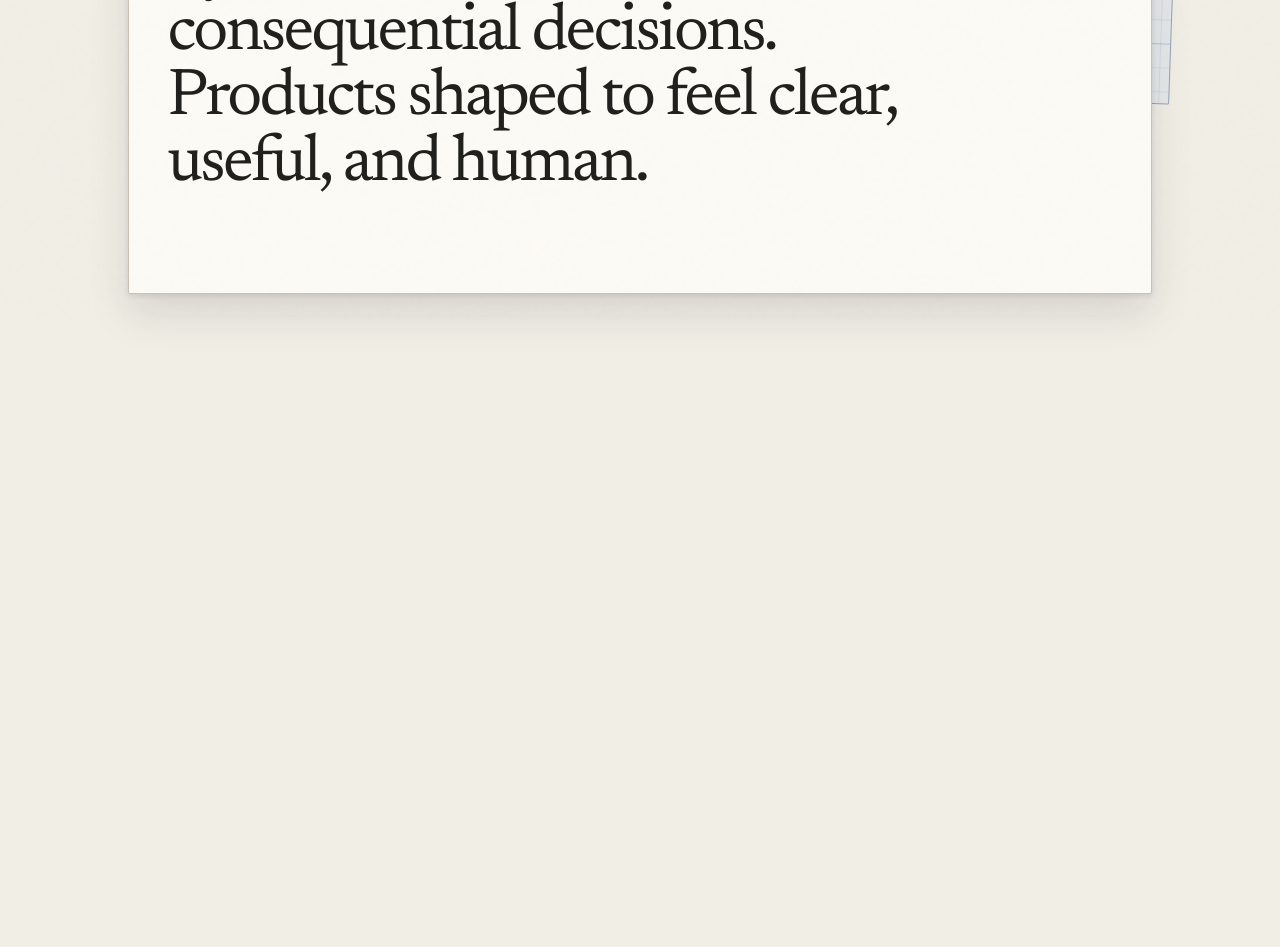
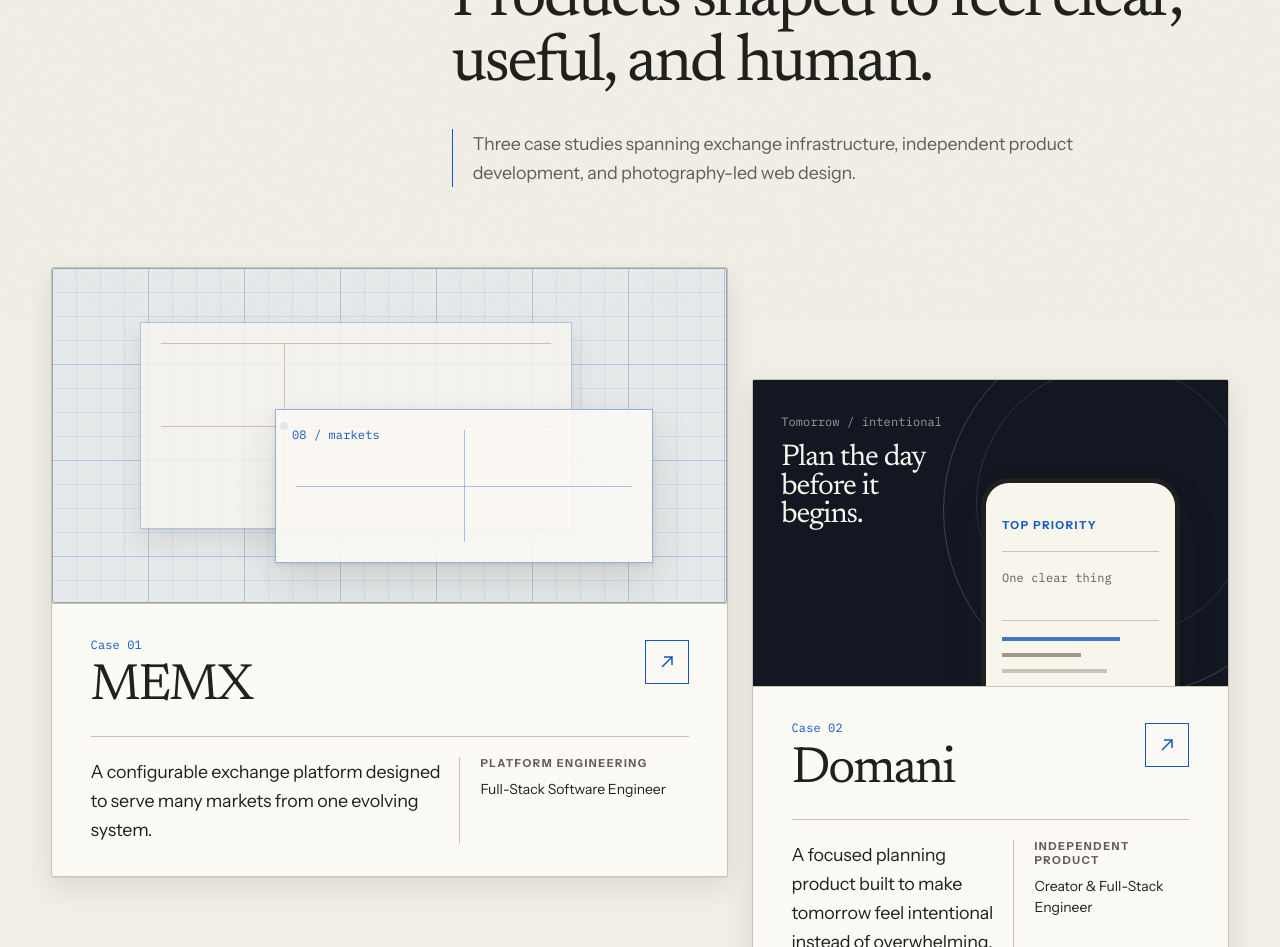
Before and after one commit to parfuso-pvs/portfolio, a Next.js app: page /work in a window 1280 px wide. Shown: the part 480-1427 px from the top of the page. Before the commit the page ends 927 px from the top, so only its background shows below. Built offline with nearby package versions, Linux system fonts and the light colour scheme.

Commit message:
feat(PORT-303): build editorial work index

```diff
--- a/src/app/globals.css
+++ b/src/app/globals.css
@@ -268,6 +268,24 @@
   }
 }
 
+@media (prefers-reduced-motion: no-preference) {
+  @keyframes work-index-enter {
+    from {
+      opacity: 0;
+      transform: translateY(1.25rem);
+    }
+
+    to {
+      opacity: 1;
+      transform: translateY(0);
+    }
+  }
+
+  .work-index-entry {
+    animation: work-index-enter 600ms cubic-bezier(0.16, 1, 0.3, 1) both;
+  }
+}
+
 ::selection {
   background: var(--blueprint);
   color: var(--paper-raised);
--- a/src/app/work/page.tsx
+++ b/src/app/work/page.tsx
@@ -1,6 +1,7 @@
 import type { Metadata } from "next";
 
-import { RouteIntro } from "@/components/layout/route-intro";
+import { ProjectIndexCard } from "@/components/work/project-index-card";
+import { featuredProjects } from "@/content/projects";
 
 export const metadata: Metadata = {
   title: "Work",
@@ -9,11 +10,55 @@
 
 export default function WorkPage() {
   return (
-    <RouteIntro
-      index="Index 01"
-      eyebrow="Selected Work"
-      title="Work Index"
-      description="Systems built for consequential decisions. Products shaped to feel clear, useful, and human."
-    />
+    <main
+      id="main-content"
+      tabIndex={-1}
+      className="px-page-gutter overflow-hidden pt-32 pb-section sm:pt-40"
+    >
+      <section className="mx-auto w-full max-w-[90rem]" aria-labelledby="work-index-title">
+        <header className="grid gap-8 border-t border-line-strong pt-6 md:grid-cols-12 md:gap-6">
+          <div className="md:col-span-3">
+            <p className="type-label text-accent">Selected work / 01—03</p>
+          </div>
+          <div className="md:col-span-8 md:col-start-5">
+            <h1 id="work-index-title" className="type-display text-ink max-w-5xl text-balance">
+              Work Index
+            </h1>
+            <p className="type-heading text-ink mt-8 max-w-4xl text-pretty">
+              Systems built for consequential decisions. Products shaped to feel clear, useful, and
+              human.
+            </p>
+            <p className="type-body text-muted mt-8 max-w-2xl border-l border-accent pl-5">
+              Three case studies spanning exchange infrastructure, independent product development,
+              and photography-led web design.
+            </p>
+          </div>
+        </header>
+
+        <div className="mt-20 grid grid-cols-1 gap-5 lg:grid-cols-12 lg:items-start lg:gap-6">
+          {featuredProjects.map((project, index) => (
+            <div
+              key={project.id}
+              className={
+                project.id === "memx"
+                  ? "lg:col-span-7"
+                  : project.id === "domani"
+                    ? "lg:col-span-5 lg:mt-28"
+                    : "lg:col-span-8 lg:col-start-3 lg:mt-10"
+              }
+            >
+              <ProjectIndexCard project={project} sequence={index} />
+            </div>
+          ))}
+        </div>
+
+        <footer className="mt-24 grid gap-5 border-t border-line-strong pt-5 sm:grid-cols-2">
+          <p className="type-label text-muted">Three projects / one evolving practice</p>
+          <p className="type-mono text-muted sm:text-right">
+            Full-stack engineering / product thinking / visual craft
+          </p>
+        </footer>
+      </section>
+    </main>
   );
 }
--- /dev/null
+++ b/src/components/work/project-index-card.tsx
@@ -0,0 +1,134 @@
+import Link from "next/link";
+
+import type { FeaturedProjectRecord } from "@/content/projects";
+
+type ProjectIndexCardProps = {
+  project: FeaturedProjectRecord;
+  sequence: number;
+};
+
+function ArrowUpRight() {
+  return (
+    <svg aria-hidden="true" className="size-5" fill="none" viewBox="0 0 20 20">
+      <path d="M5 15 15 5M7 5h8v8" stroke="currentColor" strokeWidth="1.5" />
+    </svg>
+  );
+}
+
+function MemxArtifact() {
+  return (
+    <div className="relative h-full min-h-64 overflow-hidden" aria-hidden="true">
+      <div className="material-blueprint absolute inset-0" />
+      <div className="border-accent/30 bg-paper/82 absolute top-[16%] left-[13%] h-[62%] w-[64%] border shadow-sheet transition-transform duration-500 ease-out group-hover:-translate-y-1 group-hover:translate-x-1">
+        <div className="border-line absolute inset-x-5 top-5 border-t" />
+        <div className="border-line absolute inset-x-5 top-1/2 border-t" />
+        <div className="border-line absolute inset-y-5 left-1/3 border-l" />
+        <div className="bg-accent absolute top-[calc(50%-0.25rem)] left-[calc(33.333%-0.25rem)] size-2 rounded-pill" />
+      </div>
+      <div className="border-accent/45 bg-paper-raised/88 absolute right-[11%] bottom-[12%] h-[46%] w-[56%] border shadow-pinned transition-transform duration-500 ease-out group-hover:translate-y-1 group-hover:-translate-x-1">
+        <div className="border-accent/35 absolute top-1/2 right-5 left-5 border-t" />
+        <div className="border-accent/35 absolute top-5 bottom-5 left-1/2 border-l" />
+        <span className="type-mono text-accent absolute top-4 left-4">08 / markets</span>
+      </div>
+    </div>
+  );
+}
+
+function DomaniArtifact() {
+  return (
+    <div
+      className="bg-media-backdrop text-media-foreground relative h-full min-h-64 overflow-hidden"
+      aria-hidden="true"
+    >
+      <div className="border-media-foreground/20 absolute -top-[18%] -right-[18%] aspect-square w-[78%] rounded-pill border" />
+      <div className="border-media-foreground/12 absolute -top-[5%] -right-[5%] aspect-square w-[58%] rounded-pill border" />
+      <div className="absolute top-7 left-7">
+        <span className="type-mono text-media-foreground/60">Tomorrow / intentional</span>
+        <p className="mt-3 max-w-44 font-serif text-3xl leading-[0.95] tracking-[-0.035em]">
+          Plan the day before it begins.
+        </p>
+      </div>
+      <div className="bg-paper text-ink absolute right-[10%] bottom-0 h-[68%] w-[42%] min-w-32 rounded-t-[1.75rem] border-[5px] border-b-0 border-ink px-4 pt-7 shadow-pinned transition-transform duration-500 ease-out group-hover:-translate-y-2">
+        <span className="type-label text-accent">Top priority</span>
+        <div className="border-line mt-4 border-t pt-3">
+          <span className="type-mono text-muted">One clear thing</span>
+        </div>
+        <div className="border-line mt-8 space-y-3 border-t pt-4">
+          <span className="bg-accent/80 block h-1 w-3/4" />
+          <span className="bg-line-strong block h-1 w-1/2" />
+          <span className="bg-line block h-1 w-2/3" />
+        </div>
+      </div>
+    </div>
+  );
+}
+
+function IffersArtifact() {
+  return (
+    <div className="bg-paper-deep relative h-full min-h-64 overflow-hidden" aria-hidden="true">
+      <div className="material-blueprint absolute inset-y-0 right-0 w-[38%] opacity-60" />
+      <div className="border-line-strong bg-paper-raised absolute top-[14%] bottom-[12%] left-[9%] w-[58%] border shadow-pinned transition-transform duration-500 ease-out group-hover:-rotate-1 group-hover:scale-[1.015]">
+        <div className="absolute inset-[8%] border border-line">
+          <div className="absolute inset-x-0 top-1/2 border-t border-line" />
+          <div className="absolute inset-y-0 left-1/2 border-l border-line" />
+          <div className="absolute inset-[22%] rounded-pill border border-accent/50" />
+        </div>
+        <span className="type-mono text-muted absolute bottom-3 left-3">
+          Light / composition / story
+        </span>
+      </div>
+      <div className="material-vellum absolute right-[8%] bottom-[9%] w-[38%] p-4 shadow-sheet">
+        <span className="type-label text-accent">Full ownership</span>
+        <span className="type-mono text-ink mt-2 block">Copy / design / code</span>
+      </div>
+    </div>
+  );
+}
+
+function ProjectArtifact({ projectId }: { projectId: FeaturedProjectRecord["id"] }) {
+  switch (projectId) {
+    case "memx":
+      return <MemxArtifact />;
+    case "domani":
+      return <DomaniArtifact />;
+    case "iffers-pictures":
+      return <IffersArtifact />;
+  }
+}
+
+export function ProjectIndexCard({ project, sequence }: ProjectIndexCardProps) {
+  return (
+    <article
+      className="work-index-entry group material-sheet material-sheet-raised relative overflow-hidden"
+      style={{ animationDelay: `${sequence * 90}ms` }}
+    >
+      <Link
+        href={project.href}
+        className="grid h-full min-h-[34rem] grid-rows-[minmax(16rem,1fr)_auto] focus-visible:outline focus-visible:-outline-offset-4 lg:min-h-[38rem]"
+        aria-label={`View ${project.name} case study`}
+      >
+        <ProjectArtifact projectId={project.id} />
+        <div className="px-sheet-inset relative border-t border-line py-7 sm:py-8">
+          <div className="flex items-start justify-between gap-6">
+            <div>
+              <p className="type-mono text-accent">{project.indexLabel}</p>
+              <h2 className="type-heading text-ink mt-2 text-[clamp(2.4rem,4vw,4.5rem)]">
+                {project.name}
+              </h2>
+            </div>
+            <span className="text-accent mt-1 grid size-11 shrink-0 place-items-center border border-accent transition-transform duration-300 ease-out group-hover:translate-x-1 group-hover:-translate-y-1 group-active:scale-[0.96]">
+              <ArrowUpRight />
+            </span>
+          </div>
+          <div className="mt-6 grid gap-4 border-t border-line pt-5 sm:grid-cols-[minmax(0,1fr)_minmax(11rem,0.65fr)]">
+            <p className="type-body text-ink max-w-[52ch]">{project.summary}</p>
+            <div className="sm:border-l sm:border-line sm:pl-5">
+              <p className="type-label text-muted">{project.discipline}</p>
+              <p className="type-body-small text-ink mt-2">{project.role}</p>
+            </div>
+          </div>
+        </div>
+      </Link>
+    </article>
+  );
+}
```
Also changed, not shown: 2 other files (tests, documents, lock files or other folders).
